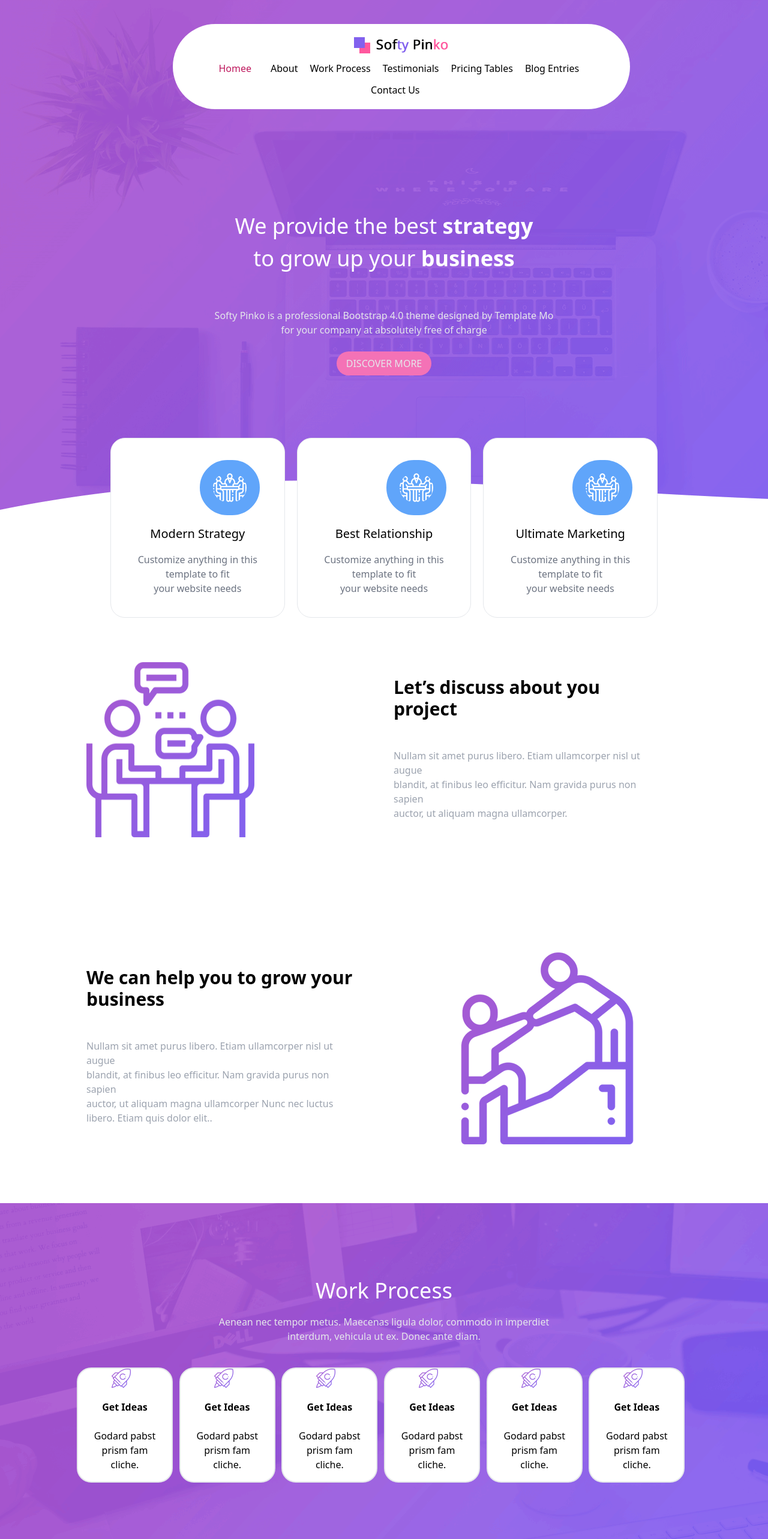
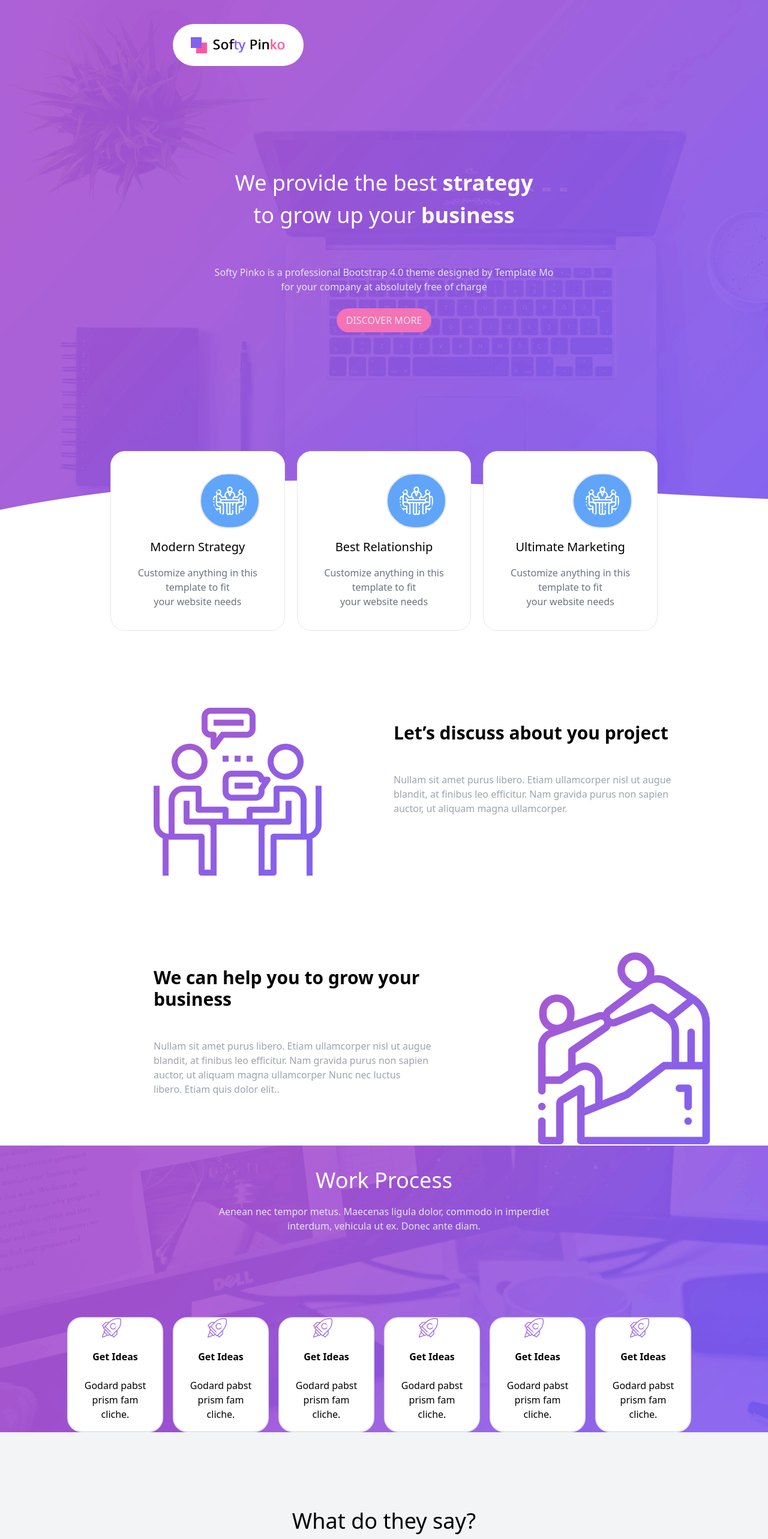
Before and after one commit to ejazalam11/pinko, a website: page index.html in a window 1280 px wide. Shown: the top 2566 px of the page at 60% size. Drawn offline with Linux system fonts and the light colour scheme.

Commit message:
responsive

```diff
--- a/index.html
+++ b/index.html
@@ -12,18 +12,18 @@
   <link rel="stylesheet" href="./dist/output.css">
 </head>
 
-<body >
+<body>
 
   <section>
-    <div style="background-image: url(img/banner-bg.png); width:100% ; height:110vh;">
+    <div style="background-image: url(img/banner-bg.png); width:100% ; height: 110vh;">
       <div class="container px-24   py-10">
-        <div class=" flex flex-wrap p-5 flex-col md:flex-row items-center w-[70%] justify-center ml-48 bg-white  rounded-full  ">
+        <div
+          class=" flex flex-wrap p-5 flex-col md:flex-row items-center w-[20%] justify-center ml-48 bg-white  rounded-full  ">
 
           <a class="flex title-font font-medium items-center text-gray-900  md:mb-0 mb-5 ">
             <img src="img/logo.png" alt="" class="">
 
-
-            <nav class="md:ml-auto md:mr-auto flex flex-wrap items-center text-base justify-center  ">
+            <!-- <nav class="md:ml-auto md:mr-auto flex flex-wrap items-center text-base justify-center  ">
               <a class="mr-5 p-3 text-pink-700"> Homee</a>
               <a class="mr-5   text-black"> About</a>
               <a class="mr-5 text-black">Work Process</a>
@@ -31,38 +31,41 @@
               <a class="mr-5 text-black"> Pricing Tables</a>
               <a class="mr-5 text-black"> Blog Entries</a>
               <a class="mr-5 text-black"> Contact Us</a>
-            </nav>
+            </nav> -->
 
           </a>
         </div>
       </div>
-      <h1 class=" leading-normal text-4xl text-center pt-32 text-white ">We provide the best <strong> strategy </strong> <br>
+      <div class="sm:flex-col md:flex-row items-center">
+        <h1 class=" leading-normal text-4xl text-center pt-32 text-white ">We provide the best <strong> strategy
+          </strong> <br>
           to grow up your <strong> business</strong></h1>
         <p class="text-gray-200 text-center  mt-0 pt-14">Softy Pinko is a professional Bootstrap 4.0 theme designed by
           Template Mo <br> for your company at absolutely free of charge <br><br>
           <button class=" bg-pink-400  py-2 px-4  text-base rounded-3xl mb-20">DISCOVER MORE
         </p>
+
         </button>
+      </div>
+    </div>
 
+  </section>
+  <!-- -translate-y-32  -->
 
-
-      <div class="grid gap-5 m-6 sm:grid-cols-1  md:grid-cols-2 lg:grid-cols-3 px-10 mx-36 mb-12  ">
+  <div class="grid gap-5  sm:grid-cols-1  md:grid-cols-2 lg:grid-cols-3 px-10 mx-36 -mt-32  ">
     <div class="border 2 bg-white p-9  rounded-3xl ">
-          <img src="img/featured-item-01.png" alt=""
-            class="bg-blue-400 border-2 border-blue-400 p-5 rounded-full ml-28">
+      <img src="img/featured-item-01.png" alt="" class="bg-blue-400 border-2 p-5 rounded-full ml-28 ">
       <h3 class="capitalize text-xl leading-normal font-medium py-4 text-center">Modern Strategy</h3>
       <p class="text-gray-500 text-center">Customize anything in this template to fit <br> your website needs</p>
     </div>
 
     <div class="border 2 bg-white p-9 rounded-3xl">
-          <img src="img/featured-item-01.png" alt=""
-            class="bg-blue-400 border-2 border-blue-400 p-5 rounded-full ml-28">
+      <img src="img/featured-item-01.png" alt="" class="bg-blue-400 border-2 p-5 rounded-full ml-28  ">
       <h3 class="capitalize text-xl leading-normal font-medium py-4 text-center">Best Relationship</h3>
       <p class="text-gray-500 text-center">Customize anything in this template to fit <br> your website needs</p>
     </div>
     <div class="border 2 bg-white p-9 rounded-3xl">
-          <img src="img/featured-item-01.png" alt=""
-            class="bg-blue-400 border-2 border-blue-400 p-5 rounded-full ml-28">
+      <img src="img/featured-item-01.png" alt="" class="bg-blue-400 border-2 p-5 rounded-full ml-28 ">
       <h3 class="capitalize text-xl leading-normal font-medium py-4 text-center">Ultimate Marketing</h3>
       <p class="text-gray-500 text-center">Customize anything in this template to fit <br> your website needs</p>
     </div>
@@ -70,22 +73,22 @@
   </div>
 
 
-  </section>
+
 
   <section class="text-gray-600 body-font overflow-hidden mt-32">
-    <div class="container px-5 py-24 mx-auto">
+    <div class="container  mx-32 ">
       <div class="lg:w-4/5 mx-auto flex flex-wrap">
         <img src="img/left-image.png" alt="left">
-        <div class="lg:w-1/2 w-full lg:pl-10 lg:py-6 mt-6 lg:mt-0 ml-48">
-          <h2 class="font-bold text-black text-3xl">Let’s discuss about you project</h2><br><br>
+        <div class="lg:w-1/2 w-full lg:pl-10 lg:py-6 mt-6 lg:mt-0  mx-20">
+          <h2 class="font-bold text-black text-3xl plac">Let’s discuss about you project</h2><br><br>
           <h4 class="text-gray-400 title-font font-medium mb-1 leading-normal">Nullam sit amet purus libero. Etiam
             ullamcorper nisl ut augue <br> blandit, at finibus leo efficitur. Nam gravida purus non sapien <br> auctor,
             ut aliquam magna ullamcorper.</h4>
 
         </div>
   </section>
-  <section class="text-gray-600 body-font overflow-hidden">
-    <div class="container px-5 py-24 mx-auto">
+  <section class="text-gray-600 body-font overflow-hidden mt-32">
+    <div class="container mx-32">
       <div class="lg:w-4/5 mx-auto flex flex-wrap">
         <div class="lg:w-1/2 w-full lg:pr-10 lg:py-6 mb-6 lg:mb-0">
           <h2 class="font-bold text-black text-3xl">We can help you to grow your business</h2><br><br>
@@ -100,15 +103,16 @@
   </section>
 
   <section>
-    <div style="background-image: url(img/work-process-bg.png); height: 75vh;">
-      <div class=" py-32  text-center mx-32  ">
+    <div style="background-image: url(img/work-process-bg.png); height: 60vh;">
+      <div class=" py-10  text-center mx-32  ">
 
         <h1 class="text-4xl font- mb-5 text-white">Work Process</h1>
         <p class="mb-7 leading-normal text-gray-200">Aenean nec tempor metus. Maecenas ligula dolor, commodo in
           imperdiet <br> interdum, vehicula ut ex. Donec ante diam.
         </p>
-
-        <div class="grid sm:grid-cols-3 md:grid-cols-6 lg:grid-cols-6 mt-10 ">
+</div>
+</div>
+        <div class="grid  columns-3 sm:grid-cols-3 md:grid-cols-4 lg:grid-cols-6 mx-28 -mt-48 text-center ">
           <div class="border-2 bg-white w-40 h-48 rounded-3xl ">
             <img src="img/work-process-item-01.png" alt="" class="ml-14 mb-5">
             <p>
@@ -116,7 +120,6 @@
               Godard pabst <br> prism fam <br>cliche.
             </p>
           </div>
-
           <div class="border-2 bg-white w-40 h-48 rounded-3xl ">
             <img src="img/work-process-item-01.png" alt="" class="ml-14 mb-5">
             <p>
@@ -186,6 +189,7 @@
 
           </h3>
         </div>
+
         <div class=" border-2 w-96 bg-white rounded-3xl ">
           <img src="img/testimonial-icon.png" alt="" class=" ml-40 m-8">
           <h2 class="text-start leading-normal text-gray-400 ml-14">Proin a neque nisi. Nam ipsum nisi, <br> venenatis
@@ -220,6 +224,7 @@
     </div>
 
   </section>
+
   <section class="bg-gray-200">
     <div class=" py-32  text-center mx-32  ">
 
@@ -296,36 +301,36 @@
   </section>
   <section>
     <div style="background-image: url(img/fun-facts-bg.png); ; height:45vh;">
-      <div class=" mx-48 grid  gap-6  sm:grid-cols-3 md:grid-cols-6 lg:grid-cols-7  ">
-        <div class=" py-32 text-white  ">
+      <div class=" mx-48 grid   sm:grid-cols-3 md:grid-cols-7 lg:grid-cols-7  py-10   ">
+        <div class="py-20 text-white  ">
           <h1 class="text-6xl font-bold">126 </h1>
           <p class="font-bold ml-5 mt-5">Projects</p>
         </div>
-        <img src="img/circle-dec.png" alt="" class="my-44">
+        <img src="img/circle-dec.png" alt="" class="my-28">
 
 
 
 
-        <div class=" py-32 text-white ">
+        <div class=" py-20 text-white">
           <h1 class="text-6xl font-bold">63</h1>
           <p class="font-bold  mt-5">Happy Clients</p>
 
         </div>
-        <img src="img/circle-dec.png" alt="" class="my-44">
+        <img src="img/circle-dec.png" alt="" class="my-28">
 
-        <div class=" py-32 text-white ">
+        <div class=" py-20 text-white">
           <h1 class="text-6xl font-bold">18</h1>
           <p class="font-bold  mt-5">Awards Wins</p>
         </div>
 
-        <img src="img/circle-dec.png" alt="" class="my-44">
+        <img src="img/circle-dec.png" alt="" class="my-28">
 
 
-        <div class=" py-32 text-white ">
+        <div class=" py-20 text-white ">
           <h1 class="text-6xl font-bold">27</h1>
           <p class="font-bold  mt-5">Countries</p>
         </div>
-        <img src="img/circle-dec.png" alt="" class="my-44">
+        <img src="img/circle-dec.png" alt="" class="my-28">
       </div>
     </div>
 
```
Also changed, not shown: dist/output.css. Lines whose indentation alone changed are shown as unchanged.
